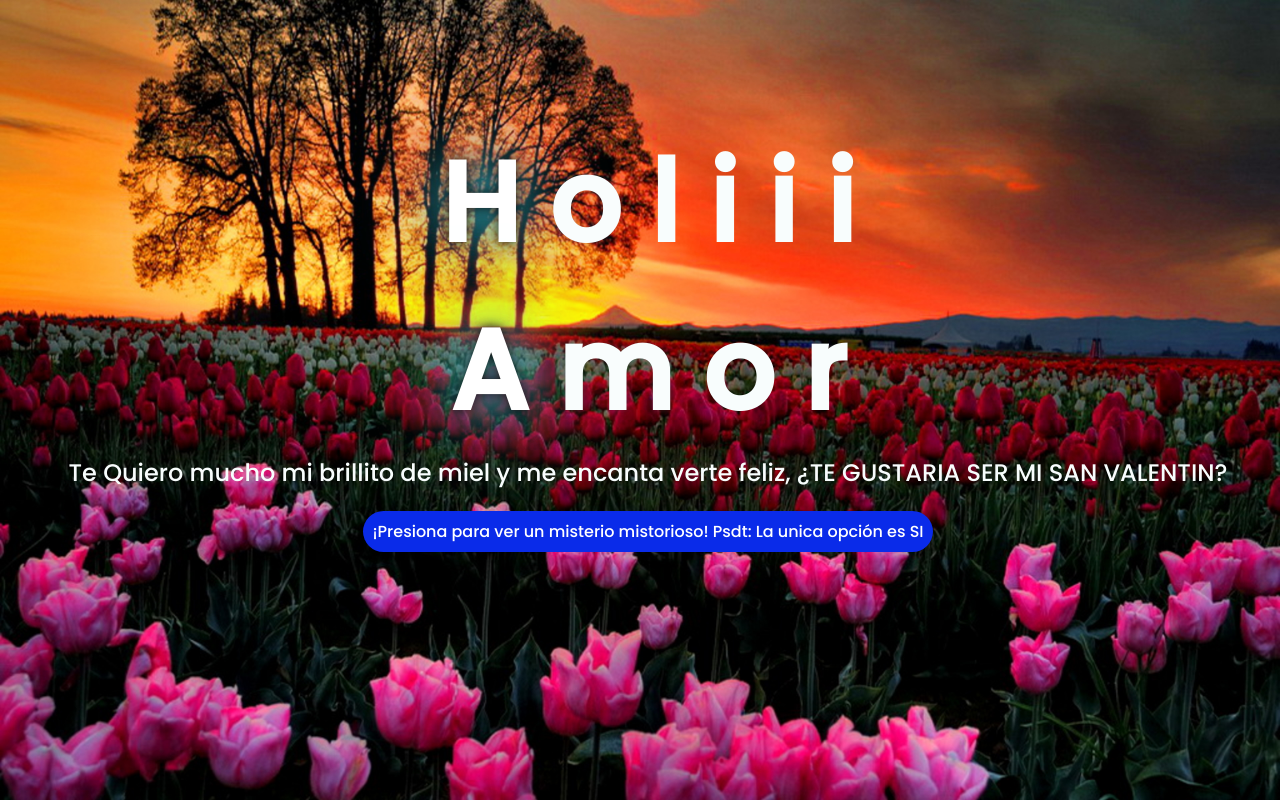
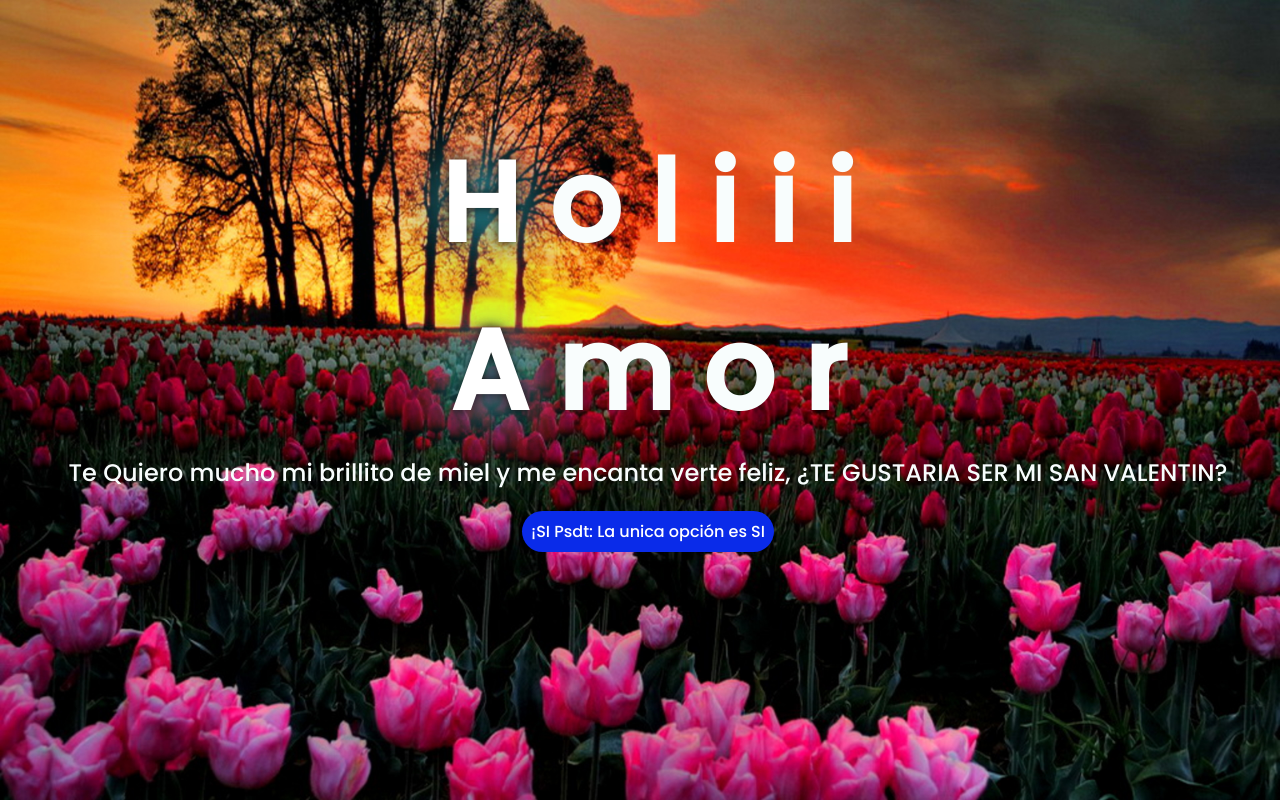
Before and after one commit to Ysebax27/San-Valent-n, a plain HTML site: page index.html in a window 1280 px wide. Drawn offline with Linux system fonts and the light colour scheme.

Commit message:
Update index.html

```diff
--- a/index.html
+++ b/index.html
@@ -31,7 +31,7 @@
     </div>
     <div class="button">
         <button class="botones">
-            <a href="flower.html" style="color: #fff;">¡Presiona para ver un misterio mistorioso!  Psdt: La unica opción es SI </a>
+            <a href="flower.html" style="color: #fff;">¡SI  Psdt: La unica opción es SI </a>
         </button>
     </div>
 
```
